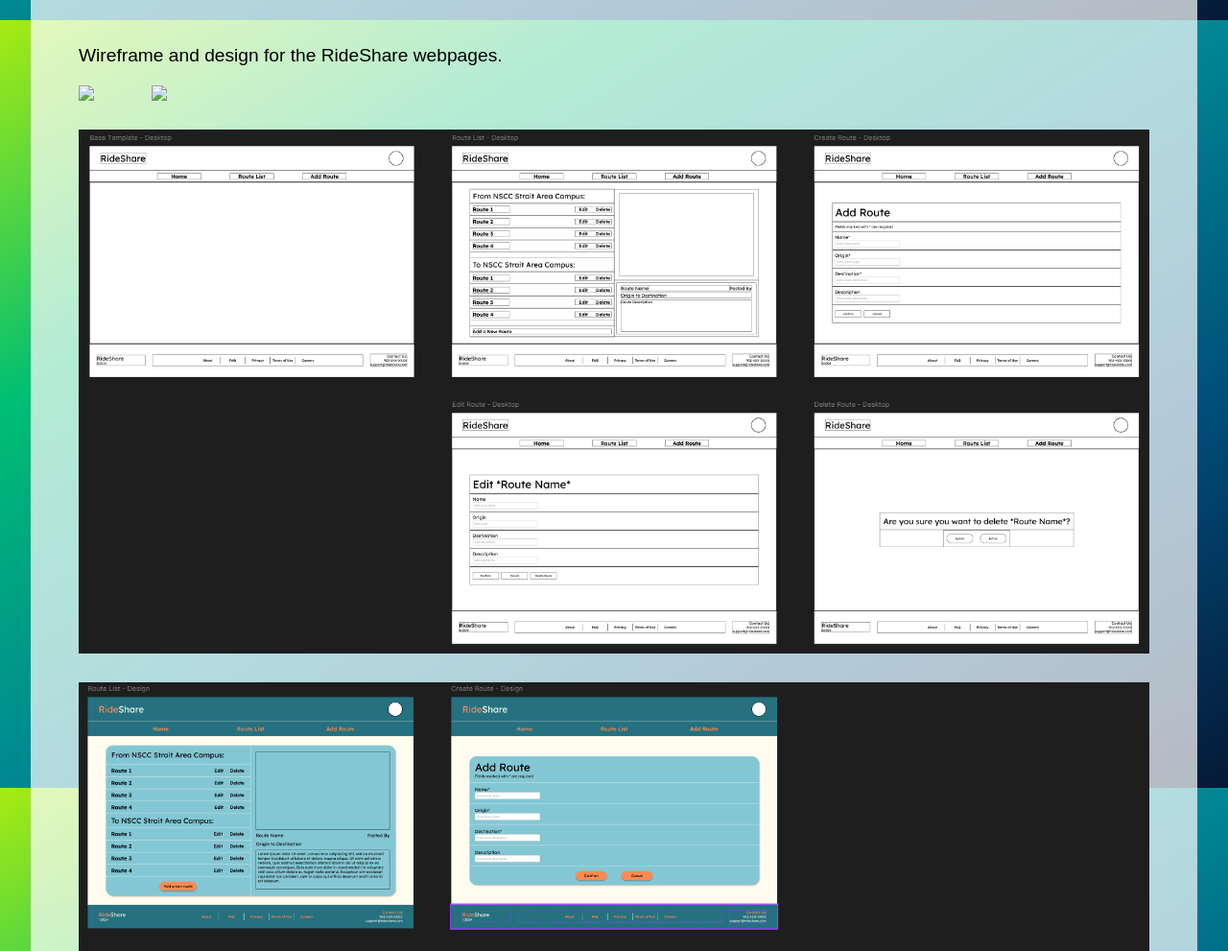
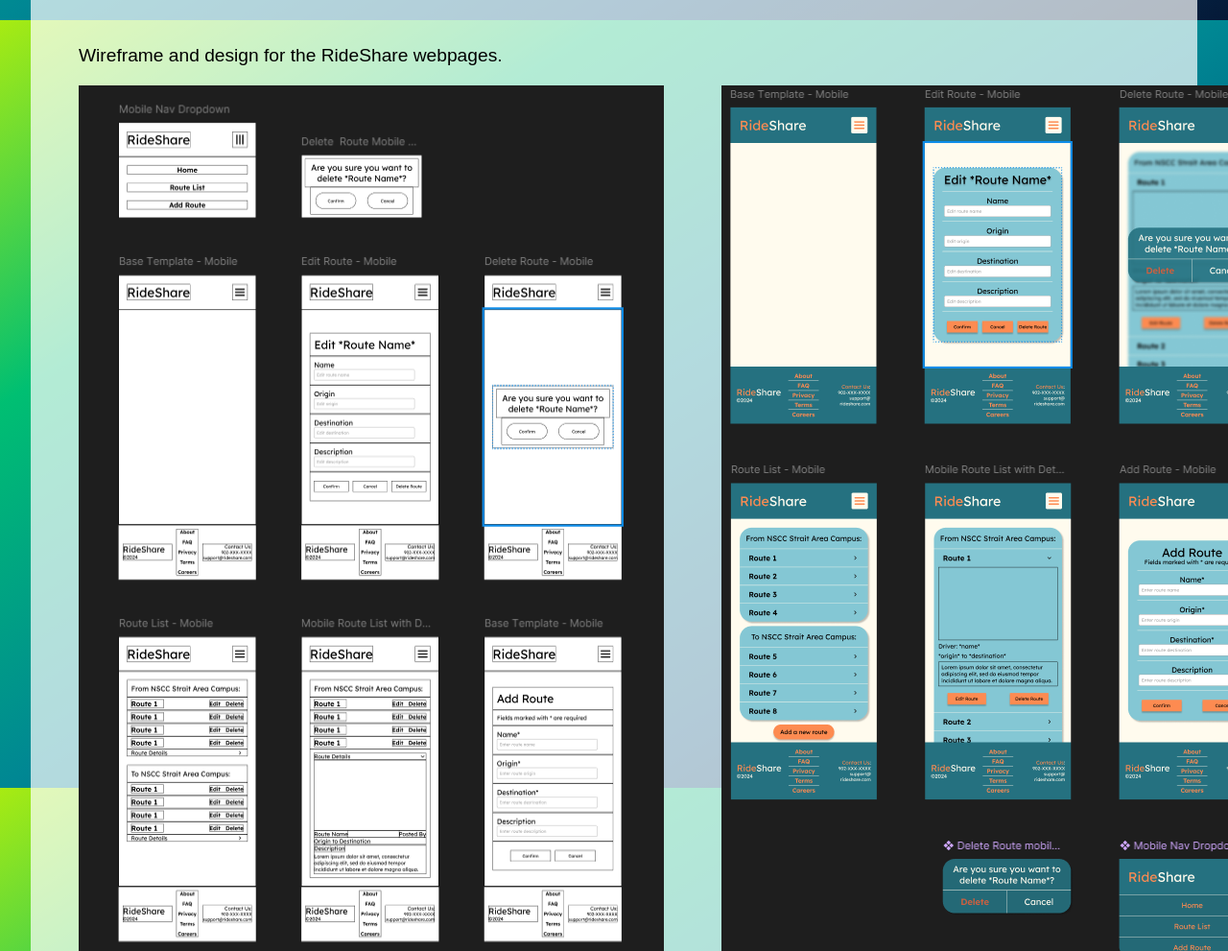
Before and after one commit to teagz17/teagan-portfolio, a plain HTML site: page index.html in a window 1280 px wide. Shown: the part 3179-4170 px from the top of the page at 96% size. Drawn offline with nearby package versions, Linux system fonts and the light colour scheme; the site is published under a folder, as on GitHub Pages, so addresses that start at the root find nothing; a web font is replaced by a local one.

Commit message:
image fix

```diff
--- a/index.html
+++ b/index.html
@@ -140,8 +140,8 @@
             </div>
             <p>Wireframe and design for the RideShare webpages.</p>
             <div class="inline-pics">
-                <img src="/images/WEBD3700-Final/mobile-frame.png">
-                <img src="/images/WEBD3700-Final/mobile-design.png">
+                <img src="./images/WEBD3700-Final/mobile-frame.png">
+                <img src="./images/WEBD3700-Final/mobile-design.png">
             </div>
             <div class="pics">
                 <img src="images/WEBD3700-Final/desktop-frame.png">
```
